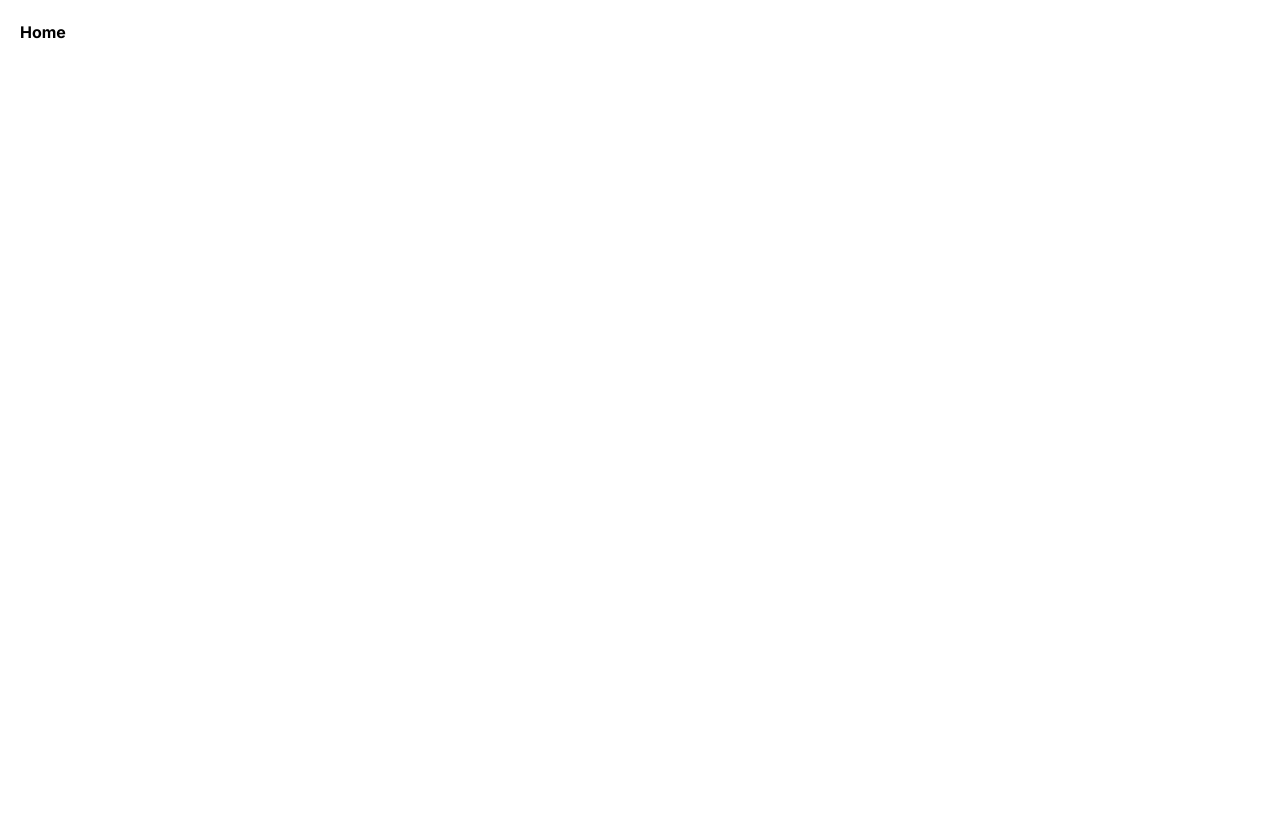
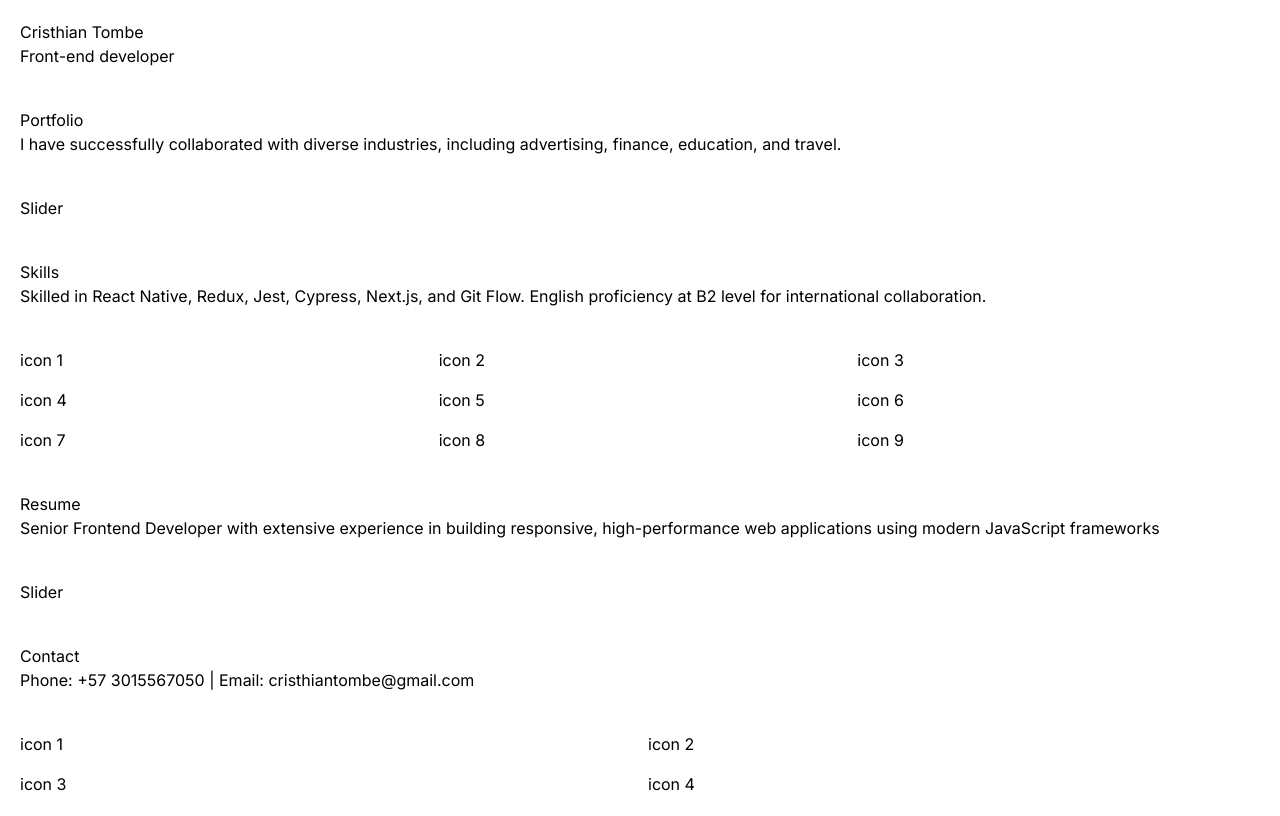
Before and after one commit to cristom-co/portfolio-front-next-js, a Next.js app: page / in a window 1280 px wide. Built offline with nearby package versions, Linux system fonts and the light colour scheme.

Commit message:
first commit new Design

```diff
--- /dev/null
+++ b/src/app/components/Contact.tsx
@@ -0,0 +1,23 @@
+import TitleSection from "./commons/titleSection";
+
+const Contact = () => {
+  return <>
+    <TitleSection title="Contact" description="Phone: +57 3015567050 | Email: cristhiantombe@gmail.com" />
+    <div className="grid grid-cols-2 gap-4">
+        <div>
+            icon 1
+        </div>
+        <div>
+            icon 2
+        </div>
+        <div>
+            icon 3
+        </div>
+        <div>
+            icon 4
+        </div>
+    </div>
+  </>;
+};
+
+export default Contact;
--- /dev/null
+++ b/src/app/components/Header.tsx
@@ -0,0 +1,8 @@
+const Header = () => {
+  return <div>
+    <h1> Cristhian Tombe</h1>
+    <h2>Front-end developer</h2>
+  </div>;
+};
+
+export default Header;
--- /dev/null
+++ b/src/app/components/Portfolio.tsx
@@ -0,0 +1,11 @@
+import Slider from "./commons/Slider";
+import TitleSection from "./commons/titleSection";
+
+const Portfolio = () => {
+  return <>
+    <TitleSection title="Portfolio" description="I have successfully collaborated with diverse industries, including advertising, finance, education, and travel." />
+    <Slider />
+    </>
+};
+
+export default Portfolio;
--- /dev/null
+++ b/src/app/components/Resume.tsx
@@ -0,0 +1,11 @@
+import Slider from "./commons/Slider";
+import TitleSection from "./commons/titleSection";
+
+const Resume = () => {
+  return <>
+    <TitleSection title="Resume" description="Senior Frontend Developer with extensive experience in building responsive, high-performance web applications using modern JavaScript frameworks" />
+    <Slider />
+  </>;
+};
+
+export default Resume;
--- /dev/null
+++ b/src/app/components/Skills.tsx
@@ -0,0 +1,38 @@
+import TitleSection from "./commons/titleSection";
+
+const Skills = () => {
+  return <>
+    <TitleSection title="Skills" description="Skilled in React Native, Redux, Jest, Cypress, Next.js, and Git Flow. English proficiency at B2 level for international collaboration." />
+    <div className="grid grid-cols-3 gap-4">
+        <div>
+            icon 1
+        </div>
+        <div>
+            icon 2
+        </div>
+        <div>
+            icon 3
+        </div>
+        <div>
+            icon 4
+        </div>
+        <div>
+            icon 5
+        </div>
+        <div>
+            icon 6
+        </div>
+        <div>
+            icon 7
+        </div>
+        <div>
+            icon 8
+        </div>
+        <div>
+            icon 9
+        </div>
+    </div>
+  </>;
+};
+
+export default Skills;
--- /dev/null
+++ b/src/app/components/commons/Slider.tsx
@@ -0,0 +1,5 @@
+const Slider = () => {
+  return <div>Slider</div>;
+};
+
+export default Slider;
--- /dev/null
+++ b/src/app/components/commons/titleSection.tsx
@@ -0,0 +1,8 @@
+const TitleSection = ({title, description}: {title: string, description: string}) => {
+  return <div className="my-10">
+    <h3>{title}</h3>
+    <p>{description}</p>
+  </div>;
+};
+
+export default TitleSection;
--- a/src/app/layout.tsx
+++ b/src/app/layout.tsx
@@ -1,9 +1,6 @@
 import type { Metadata } from "next";
 import { Inter } from "next/font/google";
 import "./globals.css";
-
-import Navbar from "../components/Navbar";
-import Footer from "../components/Footer";
 
 const inter = Inter({ subsets: ["latin"] });
 
@@ -20,9 +17,7 @@ export default function RootLayout({
   return (
     <html lang="en">
       <body className={`${inter.className} p-5`}>
-        <Navbar />
         {children}
-        <Footer />
       </body>
     </html>
   );
--- a/src/app/page.tsx
+++ b/src/app/page.tsx
@@ -1,9 +1,16 @@
-import Image from "next/image";
-
+import Header from "./components/Header";
+import Portfolio from "./components/Portfolio";
+import Skills from "./components/Skills";
+import Resume from "./components/Resume";
+import Contact from "./components/Contact";
 export default function Home() {
   return (
-    <main>
-      <p className="font-bold">Home</p>
-    </main>
+    <div>
+      <Header />
+      <Portfolio />
+      <Skills />
+      <Resume />
+      <Contact />
+    </div>
   );
 }
--- a/src/components/Footer.tsx
+++ /dev/null
@@ -1,5 +0,0 @@
-const Footer = () => {
-  return <div></div>;
-};
-
-export default Footer;
--- a/src/components/Navbar.tsx
+++ /dev/null
@@ -1,9 +0,0 @@
-const Navbar = () => {
-
-  return (
-    <div>
-    </div>
-  );
-};
-
-export default Navbar;
```
Also changed, not shown: 1 other file (tests, documents, lock files or other folders).
